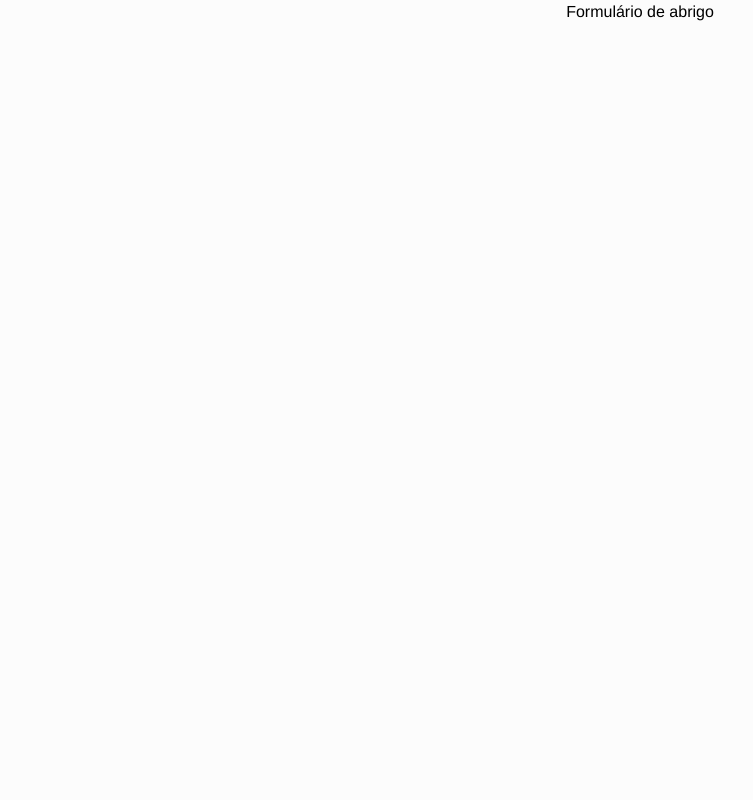
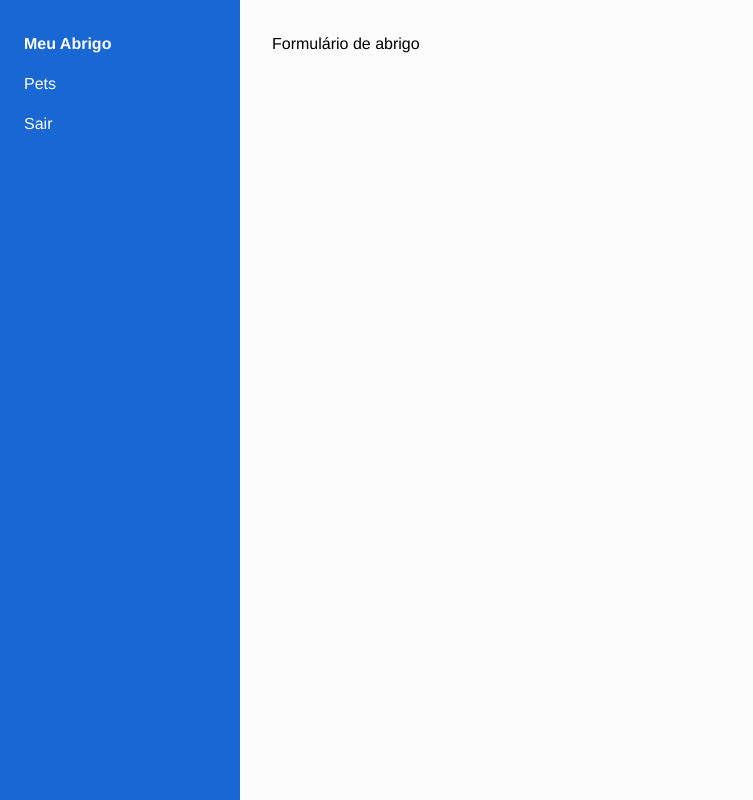
Before and after one commit to VinyLacerda/picles-spa, a React (Vite) app: page /admin in a window 1280 px wide. Shown: the whole page, without its empty margins (0-753 px from the left). Built offline with nearby package versions, Linux system fonts and the light colour scheme; no server answers.

Commit message:
layout de sidebar, rotas, consumindo dados do shelter e instalando biblioteca sonnar para painel de aviso

```diff
--- a/package.json
+++ b/package.json
@@ -18,6 +18,7 @@
     "react-dom": "^18.2.0",
     "react-loading-skeleton": "^3.4.0",
     "react-router-dom": "^6.22.3",
+    "sonner": "^1.4.41",
     "sort-by": "^0.0.2"
   },
   "devDependencies": {
--- /dev/null
+++ b/src/components/common/AuthHOC.tsx/AuthHOC.tsx
@@ -0,0 +1,12 @@
+import { Navigate, Outlet } from "react-router-dom";
+import { useShelter } from "../../../hooks/useShelter";
+
+export function AuthHOC() {
+    const {data, isLoading} = useShelter()
+    const canAcess = !!data?.shelterWhatsApp
+
+    if (isLoading) return null
+    if (!canAcess) return <Navigate to='/admin' />
+    return <Outlet/>
+
+}
--- /dev/null
+++ b/src/components/common/Sidebar/Sidebar.tsx
@@ -0,0 +1,33 @@
+import { NavLink } from 'react-router-dom'
+import styles from './Sidebar.module.css'
+import { Toaster, toast } from 'sonner'
+import { useShelter } from '../../../hooks/useShelter'
+
+export function Sidebar(){
+    const {data} = useShelter()
+
+    function validate(event: React.MouseEvent) {
+        const canAcess = !!data?.shelterWhatsApp
+
+        if(!canAcess) {
+            event.preventDefault()
+            toast.error('Insira os dados do abrigo')
+        }
+    }
+    return (
+        <>
+            <nav className={styles.sidebar}>
+
+            <NavLink className={({ isActive}) => (isActive ? styles.active : '')}  to="/admin" end>
+                Meu Abrigo
+            </NavLink>
+            <NavLink
+            onClick={validate}
+            className={({ isActive }) => (isActive ? styles.active : '')}
+            to="/admin/pets">Pets</NavLink>
+            <NavLink to="/">Sair</NavLink>
+            </nav>
+            <Toaster position='top-center' richColors={true} />
+  </>
+    )
+}
--- a/src/components/layout/Panel/Panel.tsx
+++ b/src/components/layout/Panel/Panel.tsx
@@ -1,6 +1,7 @@
 
 import { ReactNode } from 'react'
 import styles from './Panel.module.css'
+import { Sidebar } from '../../common/Sidebar/Sidebar'
 
 interface IPanel {
     children: ReactNode
@@ -8,7 +9,7 @@ interface IPanel {
 
 export function Panel({children}: IPanel) {
     return <div className={styles.panel}>
-        <div>Sidebar</div>
+        <Sidebar/>
         <main className={styles.content}>{children}</main>
     </div>
 }
--- a/src/routes.tsx
+++ b/src/routes.tsx
@@ -4,6 +4,7 @@ import { Pets } from './pages/Pets/Pets'
 import { PetDetails } from './pages/PetDetails'
 import { Shelter } from './service/shelter'
 import { PetList } from './service/pets'
+import { AuthHOC } from './components/common/AuthHOC.tsx/AuthHOC'
 
 const router = createBrowserRouter([
     {
@@ -32,6 +33,7 @@ const router = createBrowserRouter([
             },
             {
             path: '/admin/pets',
+            element: <AuthHOC/>,
             children: [
                  {
                     index: true,
--- a/src/service/pets/PetList.tsx
+++ b/src/service/pets/PetList.tsx
@@ -1,3 +1,5 @@
+import { Panel } from "../../components/layout/Panel";
+
 export function PetList() {
-    return <>Listagem de pets do abrigo</>
+    return <Panel>Listagem de pets do abrigo</Panel>
 }
--- a/src/service/shelter/Shelter.tsx
+++ b/src/service/shelter/Shelter.tsx
@@ -1,3 +1,5 @@
+import { Panel } from "../../components/layout/Panel";
+
 export function Shelter() {
-    return <>Formulário de abrigo</>
+    return <Panel>Formulário de abrigo</Panel>
 }
```
Also changed, not shown: 1 other file (tests, documents, lock files or other folders).
